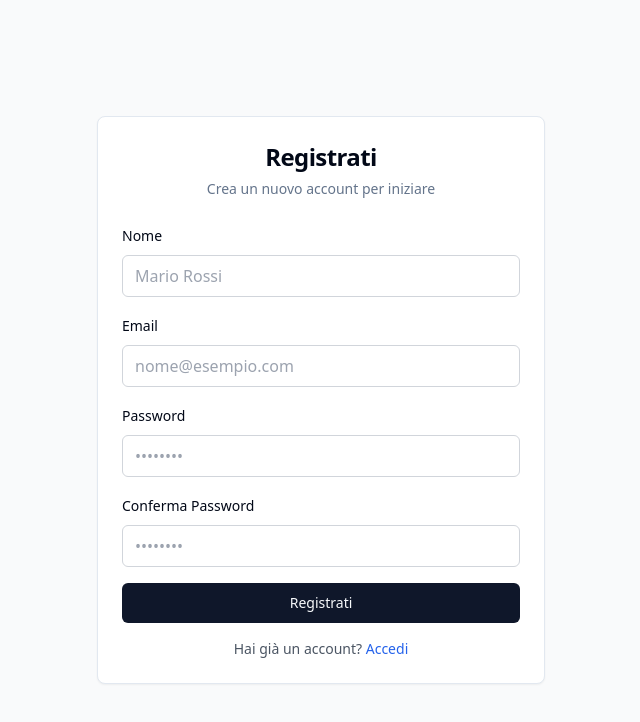
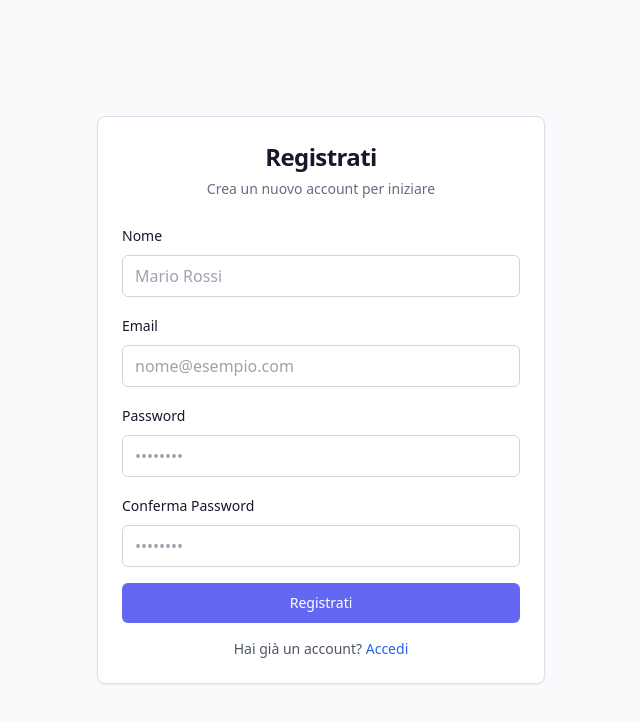
Before and after one commit to francemazzi/bilanciami, a React (Vite) app in the folder client/: page /register in a window 1280 px wide. Shown: the top 722 px of the page, without its empty margins (319-959 px from the left). Built offline with nearby package versions, Linux system fonts and the light colour scheme; no server answers.

Commit message:
style: update color variables in index.css for improved theming

```diff
--- a/client/src/index.css
+++ b/client/src/index.css
@@ -5,47 +5,47 @@
 @layer base {
   :root {
     --background: 0 0% 100%;
-    --foreground: 222.2 84% 4.9%;
+    --foreground: 243 30% 13%;
     --card: 0 0% 100%;
-    --card-foreground: 222.2 84% 4.9%;
+    --card-foreground: 243 30% 13%;
     --popover: 0 0% 100%;
-    --popover-foreground: 222.2 84% 4.9%;
-    --primary: 222.2 47.4% 11.2%;
-    --primary-foreground: 210 40% 98%;
-    --secondary: 210 40% 96.1%;
-    --secondary-foreground: 222.2 47.4% 11.2%;
-    --muted: 210 40% 96.1%;
-    --muted-foreground: 215.4 16.3% 46.9%;
-    --accent: 210 40% 96.1%;
-    --accent-foreground: 222.2 47.4% 11.2%;
+    --popover-foreground: 243 30% 13%;
+    --primary: 239 84% 67%;
+    --primary-foreground: 0 0% 100%;
+    --secondary: 250 50% 96%;
+    --secondary-foreground: 243 30% 13%;
+    --muted: 250 50% 96%;
+    --muted-foreground: 243 10% 46%;
+    --accent: 250 50% 96%;
+    --accent-foreground: 243 30% 13%;
     --destructive: 0 84.2% 60.2%;
-    --destructive-foreground: 210 40% 98%;
-    --border: 214.3 31.8% 91.4%;
-    --input: 214.3 31.8% 91.4%;
-    --ring: 222.2 84% 4.9%;
+    --destructive-foreground: 0 0% 100%;
+    --border: 250 30% 90%;
+    --input: 250 30% 90%;
+    --ring: 239 84% 67%;
     --radius: 0.5rem;
   }
 
   .dark {
-    --background: 222.2 84% 4.9%;
-    --foreground: 210 40% 98%;
-    --card: 222.2 84% 4.9%;
-    --card-foreground: 210 40% 98%;
-    --popover: 222.2 84% 4.9%;
-    --popover-foreground: 210 40% 98%;
-    --primary: 210 40% 98%;
-    --primary-foreground: 222.2 47.4% 11.2%;
-    --secondary: 217.2 32.6% 17.5%;
-    --secondary-foreground: 210 40% 98%;
-    --muted: 217.2 32.6% 17.5%;
-    --muted-foreground: 215 20.2% 65.1%;
-    --accent: 217.2 32.6% 17.5%;
-    --accent-foreground: 210 40% 98%;
+    --background: 243 50% 6%;
+    --foreground: 250 30% 96%;
+    --card: 243 50% 6%;
+    --card-foreground: 250 30% 96%;
+    --popover: 243 50% 6%;
+    --popover-foreground: 250 30% 96%;
+    --primary: 239 84% 67%;
+    --primary-foreground: 0 0% 100%;
+    --secondary: 243 30% 16%;
+    --secondary-foreground: 250 30% 96%;
+    --muted: 243 30% 16%;
+    --muted-foreground: 250 15% 65%;
+    --accent: 243 30% 16%;
+    --accent-foreground: 250 30% 96%;
     --destructive: 0 62.8% 30.6%;
-    --destructive-foreground: 210 40% 98%;
-    --border: 217.2 32.6% 17.5%;
-    --input: 217.2 32.6% 17.5%;
-    --ring: 212.7 26.8% 83.9%;
+    --destructive-foreground: 250 30% 96%;
+    --border: 243 30% 16%;
+    --input: 243 30% 16%;
+    --ring: 239 84% 67%;
   }
 }
 
```
